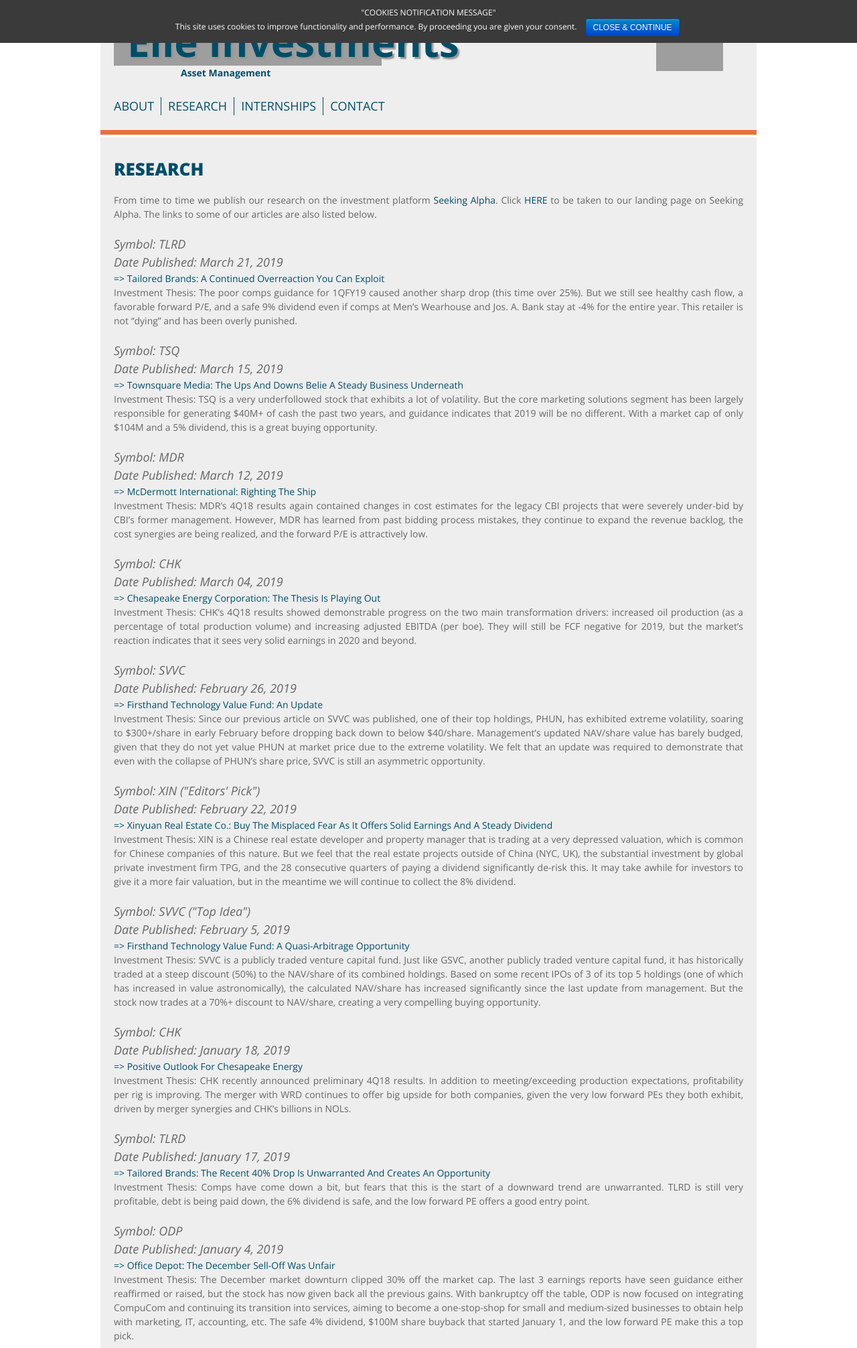
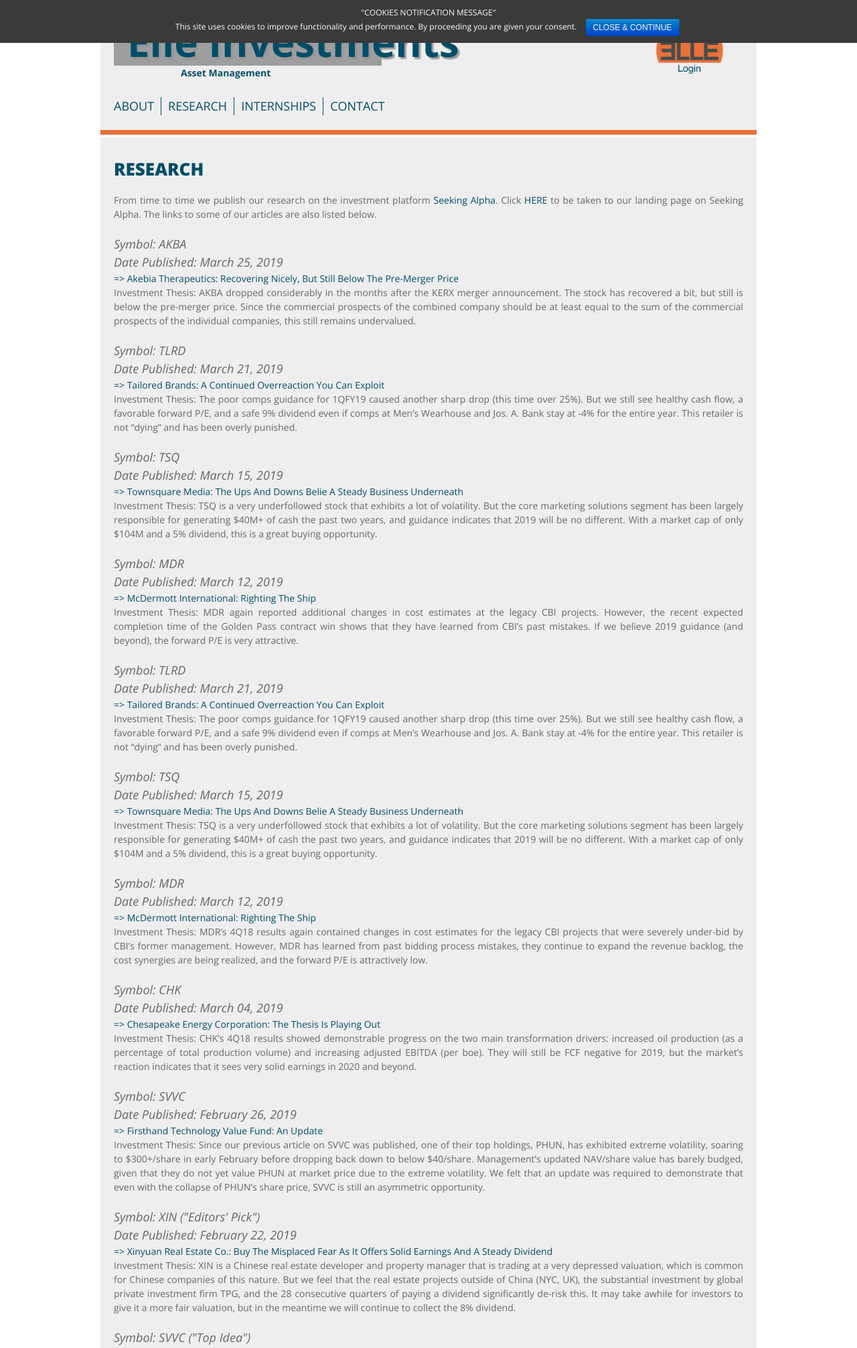
Before and after one commit to shreeti-177/elle-investments, a PHP site: page /index.php?page=research in a window 1280 px wide. Shown: the top 2012 px of the page at 67% size. Run offline with PHP 8.4, Linux system fonts and the light colour scheme; some libraries are stand-ins or nearby versions; grey boxes are pictures that could not be loaded.

Commit message:
Research + nocollapse

```diff
--- a/css/main.css
+++ b/css/main.css
@@ -689,11 +689,11 @@ button.nav-toggle {
     padding: 1px 1px;
     text-align: center;
     text-decoration: none;
-    display: inline-block;
+    display: none; /*inline-block;*/
     font-family: 'Open Sans', sans-serif;
     font-size: 1.4rem;
     margin: 0px 0px;
-    cursor: pointer;
+    cursor:none; /* pointer;*/
 }
 
 .clearfix_new {
--- a/de_nobis.html
+++ b/de_nobis.html
@@ -21,7 +21,7 @@
     <article> <!-- ADAPTIVE HARVESTING -->
 
         <h3>“ADAPTIVE HARVESTING” – OUR VEGETABLE GARDEN METAPHOR <button id="pair1" data-href="#collapse1" class="nav-toggle" onclick="plus(this)">&raquo;&raquo;&raquo;</button> </h3>
-        <div id="collapse1" style="display:none">
+        <div id="collapse1" style=""> <!-- display:none -->
             <p>
                 To maintain contact with reality, we find it helpful to describe our overarching portfolio management strategy using a vegetable garden metaphor, <i><b>“Adaptive Harvesting”</b></i>:<br></p>
             <ul style="font-style: italic">
@@ -45,7 +45,7 @@
 
         <h3>HOW WE SELECT STOCKS FOR THE PORTFOLIO
             <button id="pair2" data-href="#collapse2" class="nav-toggle" onclick="plus(this)">&raquo;&raquo;&raquo;</button> </h3>
-        <div id="collapse2" style="display:none">
+        <div id="collapse2" style="">
             <p>At the individual stock level, the opportunities we identify come in many forms: the investment universe is a veritable “zoo” and there are many different kinds of “animals” out there. Here is a partial list:<br></p>
             <ul>
                 <li style="margin: 5pt">
@@ -79,7 +79,7 @@
 
         <h3> TECHNICAL NOTE: PITFALLS OF COMMON PORTFOLIO MANAGEMENT APPROACHES and THE GENESIS OF “ADAPTIVE HARVESTING”
             <button id="pair3" data-href="#collapse3" class="nav-toggle" onclick="plus(this)">&raquo;&raquo;&raquo;</button> </h3>
-        <div id="collapse3" style="display:none">
+        <div id="collapse3" style="">
             <p>
 
                 Markowitz-style Portfolio Optimization (the foundation of Modern Portfolio Theory) and its variants underlie the strategies of most asset management funds and for almost 70 years have permeated the thinking of Finance professionals.<br><br>
--- a/header.php
+++ b/header.php
@@ -18,7 +18,7 @@
                     <div style="display: inline-block">
 
                         <a target="_tab" rel="noopener noreferrer" href="LoginF/login.php">
-                         <img src = "images/ELLE LOGO-L_100x56.png" width="100" height="56px" alt="Elle Investments logo" ></a>
+                         <img src = "images/ELLE LOGO-Lwlogin_100x56.png" width="100" height="56px" alt="Elle Investments logo" ></a>
                     </div>
                 </td>
             </tr>
--- a/research.html
+++ b/research.html
@@ -4,6 +4,55 @@
     <h1>Research</h1>
     <p id="D2">From time to time we publish our research on the investment platform <a href="https://seekingalpha.com/">Seeking Alpha</a>. Click <a href="https://seekingalpha.com/author/elle-investments#regular_articles">HERE</a> to be taken to our landing page on Seeking Alpha. The links to some of our articles are also listed below.
     </p>
+
+    <article>
+        <p class = "symbol">Symbol: AKBA<br>
+            Date Published: March 25, 2019</p>
+        <p>
+            <a href="https://seekingalpha.com/article/4250879-akebia-therapeutics-recovering-nicely-still-pre-merger-price">=> Akebia Therapeutics: Recovering Nicely, But Still Below The Pre-Merger Price
+            </a><br>
+
+            Investment Thesis: AKBA dropped considerably in the months after the KERX merger announcement. The stock has recovered a bit, but still is below the pre-merger price. Since the commercial prospects of the combined company should be at least equal to the sum of the commercial prospects of the individual companies, this still remains undervalued.
+        </p>
+
+    </article><!-- AKBA -->
+
+
+    <article>
+        <p class = "symbol">Symbol: TLRD<br>
+            Date Published: March 21, 2019</p>
+        <p>
+            <a href="https://seekingalpha.com/article/4250234-tailored-brands-continued-overreaction-can-exploit">=> Tailored Brands: A Continued Overreaction You Can Exploit
+            </a><br>
+
+            Investment Thesis: The poor comps guidance for 1QFY19 caused another sharp drop (this time over 25%). But we still see healthy cash flow, a favorable forward P/E, and a safe 9% dividend even if comps at Men’s Wearhouse and Jos. A. Bank stay at -4% for the entire year. This retailer is not “dying” and has been overly punished.
+        </p>
+
+    </article><!-- TLRD -->
+
+    <article>
+        <p class = "symbol">Symbol: TSQ<br>
+            Date Published: March 15, 2019</p>
+        <p>
+            <a href="https://seekingalpha.com/article/4249044-townsquare-media-ups-downs-belie-steady-business-underneath">=> Townsquare Media: The Ups And Downs Belie A Steady Business Underneath
+            </a><br>
+
+            Investment Thesis: TSQ is a very underfollowed stock that exhibits a lot of volatility. But the core marketing solutions segment has been largely responsible for generating $40M+ of cash the past two years, and guidance indicates that 2019 will be no different. With a market cap of only $104M and a 5% dividend, this is a great buying opportunity.
+        </p>
+
+    </article><!-- TSQ -->
+
+    <article>
+        <p class = "symbol">Symbol: MDR<br>
+            Date Published: March 12, 2019</p>
+        <p>
+            <a href="https://seekingalpha.com/article/4248055-mcdermott-international-righting-ship">=> McDermott International: Righting The Ship
+            </a><br>
+
+            Investment Thesis: MDR again reported additional changes in cost estimates at the legacy CBI projects. However, the recent expected completion time of the Golden Pass contract win shows that they have learned from CBI’s past mistakes. If we believe 2019 guidance (and beyond), the forward P/E is very attractive.
+        </p>
+
+    </article><!-- MDR -->
 
 
     <article>
```
Also changed, not shown: LoginF/login.php (+33 -0 lines), images/ELLE LOGO-L_100x56.png (added).
